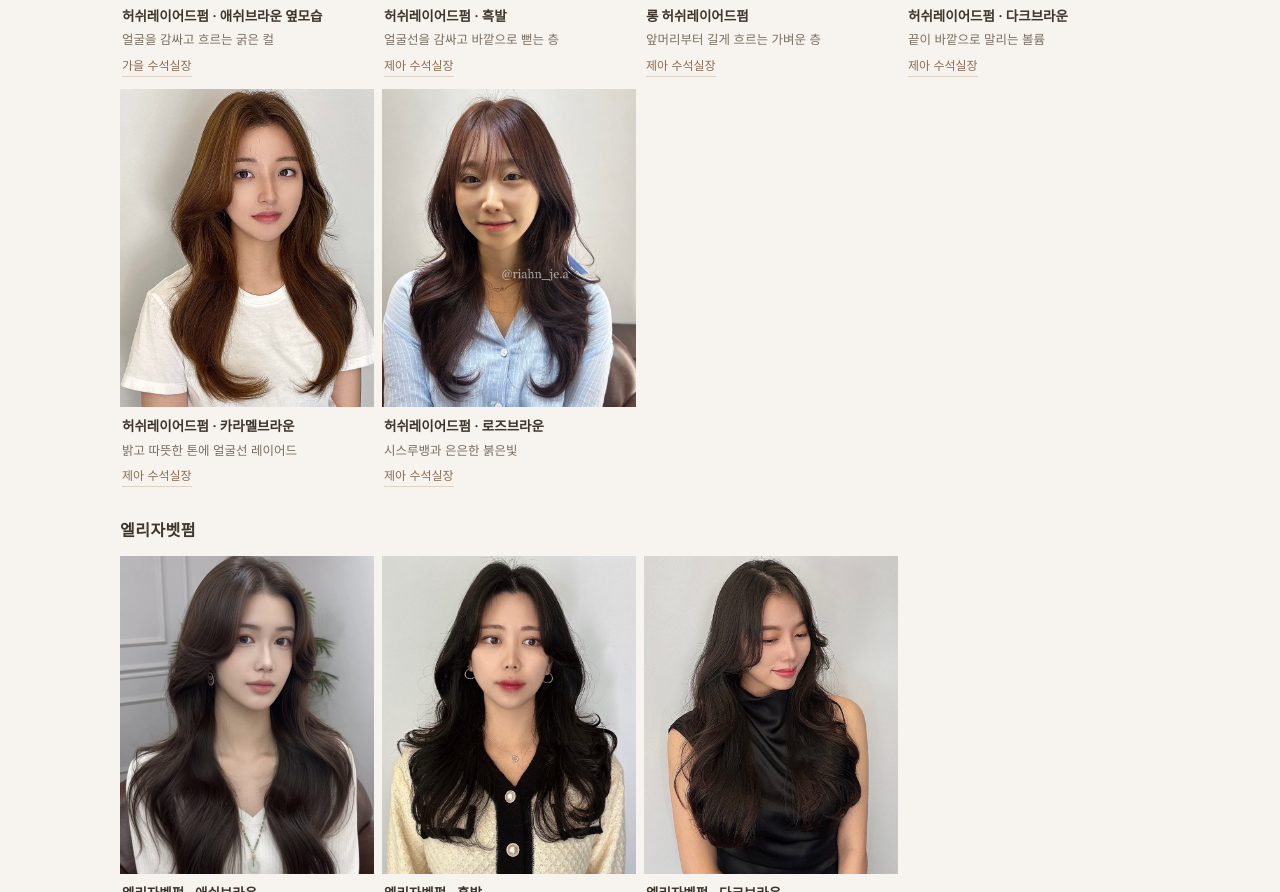
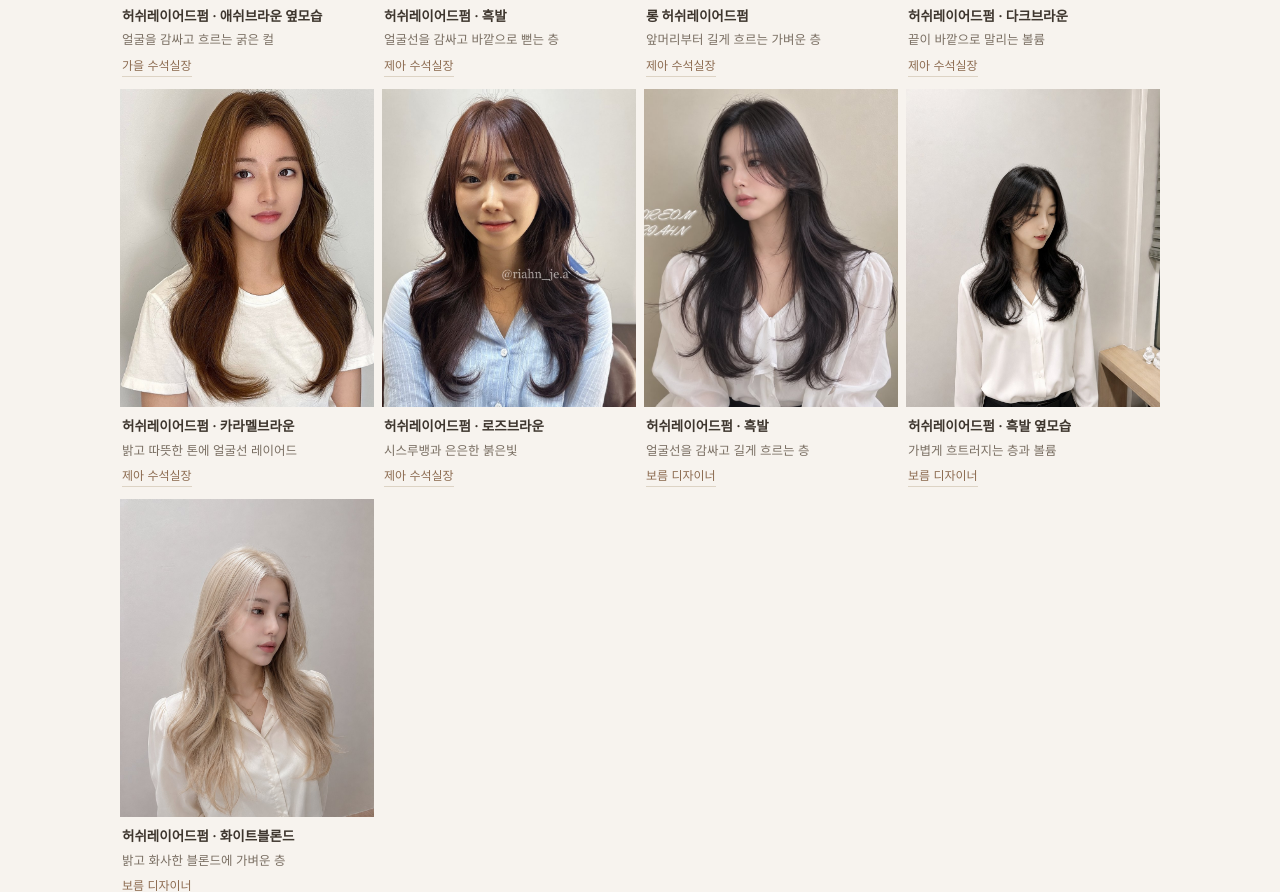
Before and after one commit to sunyoung76561-spec/riahn-anyang, a plain HTML site: page gallery/index.html in a window 1280 px wide. Shown: the part 6521-7413 px from the top of the page. Drawn offline with Linux system fonts and the light colour scheme.

Commit message:
갤러리: 보름 디자이너 사진 추가

```diff
--- a/gallery/index.html
+++ b/gallery/index.html
@@ -288,6 +288,7 @@
       <figure><img class="sty" src="../images/styles/g-hush-medium.jpg" alt="안양 미용실 리안헤어 안양일번가점 허쉬펌 · 다크브라운 - 가을 수석실장" width="1000" height="1334" loading="lazy"><figcaption><b>허쉬펌 · 다크브라운</b>얼굴선을 감싸는 굵은 볼륨<a class="by" href="../designers/#gaeul">가을 수석실장</a></figcaption></figure>
       <figure><img class="sty" src="../images/styles/g-hush-bang-perm.jpg" alt="안양 미용실 리안헤어 안양일번가점 앞머리 허쉬펌 - 가을 수석실장" width="1000" height="1461" loading="lazy"><figcaption><b>앞머리 허쉬펌</b>시스루뱅과 바깥으로 뻗는 층<a class="by" href="../designers/#gaeul">가을 수석실장</a></figcaption></figure>
       <figure><img class="sty" src="../images/styles/je-hush-bang.jpg" alt="안양 미용실 리안헤어 안양일번가점 앞머리 허쉬펌 · 흑발 - 제아 수석실장" width="1000" height="1000" loading="lazy"><figcaption><b>앞머리 허쉬펌 · 흑발</b>시스루뱅과 끝선 볼륨<a class="by" href="../designers/#jea">제아 수석실장</a></figcaption></figure>
+      <figure><img class="sty" src="../images/styles/bo-hush-wave.jpg" alt="안양 미용실 리안헤어 안양일번가점 허쉬펌 · 흑발 웨이브 - 보름 디자이너" width="1000" height="1000" loading="lazy"><figcaption><b>허쉬펌 · 흑발 웨이브</b>시스루뱅과 자연스러운 잔웨이브<a class="by" href="../designers/">보름 디자이너</a></figcaption></figure>
     </div>
     <h3 class="style-sub">허쉬레이어드펌</h3>
     <div class="gallery-grid">
@@ -305,18 +306,24 @@
       <figure><img class="sty" src="../images/styles/je-hl-dark.jpg" alt="안양 미용실 리안헤어 안양일번가점 허쉬레이어드펌 · 다크브라운 - 제아 수석실장" width="1000" height="1000" loading="lazy"><figcaption><b>허쉬레이어드펌 · 다크브라운</b>끝이 바깥으로 말리는 볼륨<a class="by" href="../designers/#jea">제아 수석실장</a></figcaption></figure>
       <figure><img class="sty" src="../images/styles/je-hl-caramel.jpg" alt="안양 미용실 리안헤어 안양일번가점 허쉬레이어드펌 · 카라멜브라운 - 제아 수석실장" width="1000" height="1000" loading="lazy"><figcaption><b>허쉬레이어드펌 · 카라멜브라운</b>밝고 따뜻한 톤에 얼굴선 레이어드<a class="by" href="../designers/#jea">제아 수석실장</a></figcaption></figure>
       <figure><img class="sty" src="../images/styles/je-hl-rose.jpg" alt="안양 미용실 리안헤어 안양일번가점 허쉬레이어드펌 · 로즈브라운 - 제아 수석실장" width="1000" height="1000" loading="lazy"><figcaption><b>허쉬레이어드펌 · 로즈브라운</b>시스루뱅과 은은한 붉은빛<a class="by" href="../designers/#jea">제아 수석실장</a></figcaption></figure>
+      <figure><img class="sty" src="../images/styles/bo-hl-black.jpg" alt="안양 미용실 리안헤어 안양일번가점 허쉬레이어드펌 · 흑발 - 보름 디자이너" width="1000" height="1000" loading="lazy"><figcaption><b>허쉬레이어드펌 · 흑발</b>얼굴선을 감싸고 길게 흐르는 층<a class="by" href="../designers/">보름 디자이너</a></figcaption></figure>
+      <figure><img class="sty" src="../images/styles/bo-hl-black2.jpg" alt="안양 미용실 리안헤어 안양일번가점 허쉬레이어드펌 · 흑발 옆모습 - 보름 디자이너" width="1000" height="1336" loading="lazy"><figcaption><b>허쉬레이어드펌 · 흑발 옆모습</b>가볍게 흐트러지는 층과 볼륨<a class="by" href="../designers/">보름 디자이너</a></figcaption></figure>
+      <figure><img class="sty" src="../images/styles/bo-blonde.jpg" alt="안양 미용실 리안헤어 안양일번가점 허쉬레이어드펌 · 화이트블론드 - 보름 디자이너" width="1000" height="1333" loading="lazy"><figcaption><b>허쉬레이어드펌 · 화이트블론드</b>밝고 화사한 블론드에 가벼운 층<a class="by" href="../designers/">보름 디자이너</a></figcaption></figure>
     </div>
     <h3 class="style-sub">엘리자벳펌</h3>
     <div class="gallery-grid">
       <figure><img class="sty" src="../images/styles/je-hl-long2.jpg" alt="안양 미용실 리안헤어 안양일번가점 엘리자벳펌 · 애쉬브라운 - 제아 수석실장" width="1000" height="1593" loading="lazy"><figcaption><b>엘리자벳펌 · 애쉬브라운</b>풍성한 볼륨과 윤기 있는 웨이브<a class="by" href="../designers/#jea">제아 수석실장</a></figcaption></figure>
       <figure><img class="sty" src="../images/styles/je-hush-wave.jpg" alt="안양 미용실 리안헤어 안양일번가점 엘리자벳펌 · 흑발 - 제아 수석실장" width="1000" height="1000" loading="lazy"><figcaption><b>엘리자벳펌 · 흑발</b>끝선에 크게 감기는 우아한 웨이브<a class="by" href="../designers/#jea">제아 수석실장</a></figcaption></figure>
       <figure><img class="sty" src="../images/styles/je-hush-long.jpg" alt="안양 미용실 리안헤어 안양일번가점 엘리자벳펌 · 다크브라운 - 제아 수석실장" width="1000" height="1000" loading="lazy"><figcaption><b>엘리자벳펌 · 다크브라운</b>차분한 뿌리에 굵게 말리는 끝선<a class="by" href="../designers/#jea">제아 수석실장</a></figcaption></figure>
+      <figure><img class="sty" src="../images/styles/bo-el-black.jpg" alt="안양 미용실 리안헤어 안양일번가점 엘리자벳펌 · 흑발 - 보름 디자이너" width="1000" height="1333" loading="lazy"><figcaption><b>엘리자벳펌 · 흑발</b>끝선에 크게 감기는 풍성한 컬<a class="by" href="../designers/">보름 디자이너</a></figcaption></figure>
+      <figure><img class="sty" src="../images/styles/bo-el-dark.jpg" alt="안양 미용실 리안헤어 안양일번가점 엘리자벳펌 · 다크브라운 - 보름 디자이너" width="1000" height="1250" loading="lazy"><figcaption><b>엘리자벳펌 · 다크브라운</b>시스루뱅과 우아한 굵은 웨이브<a class="by" href="../designers/">보름 디자이너</a></figcaption></figure>
     </div>
     <h3 class="style-sub">글레이스펌</h3>
     <div class="gallery-grid">
       <figure><img class="sty" src="../images/styles/je-hl-white.jpg" alt="안양 미용실 리안헤어 안양일번가점 글레이스펌 · 다크브라운 - 제아 수석실장" width="1000" height="1241" loading="lazy"><figcaption><b>글레이스펌 · 다크브라운</b>윤기 있게 흐르는 부드러운 결<a class="by" href="../designers/#jea">제아 수석실장</a></figcaption></figure>
       <figure><img class="sty" src="../images/styles/je-hl-store.jpg" alt="안양 미용실 리안헤어 안양일번가점 글레이스펌 · 내추럴브라운 - 제아 수석실장" width="1000" height="1500" loading="lazy"><figcaption><b>글레이스펌 · 내추럴브라운</b>얼굴을 감싸는 매끈한 컬<a class="by" href="../designers/#jea">제아 수석실장</a></figcaption></figure>
       <figure><img class="sty" src="../images/styles/je-hl-mocha.jpg" alt="안양 미용실 리안헤어 안양일번가점 글레이스펌 · 모카브라운 - 제아 수석실장" width="1000" height="1333" loading="lazy"><figcaption><b>글레이스펌 · 모카브라운</b>반짝이는 결에 자연스러운 웨이브<a class="by" href="../designers/#jea">제아 수석실장</a></figcaption></figure>
+      <figure><img class="sty" src="../images/styles/bo-gl-dark.jpg" alt="안양 미용실 리안헤어 안양일번가점 글레이스펌 · 다크브라운 - 보름 디자이너" width="1000" height="1333" loading="lazy"><figcaption><b>글레이스펌 · 다크브라운</b>윤기 있게 떨어지는 부드러운 결<a class="by" href="../designers/">보름 디자이너</a></figcaption></figure>
     </div>
     <h3 class="style-sub">레이어드C컬펌</h3>
     <div class="gallery-grid">
@@ -329,6 +336,7 @@
       <figure><img class="sty" src="../images/styles/je-lc-black.jpg" alt="안양 미용실 리안헤어 안양일번가점 레이어드C컬펌 · 흑발 - 제아 수석실장" width="1000" height="1000" loading="lazy"><figcaption><b>레이어드C컬펌 · 흑발</b>얼굴선 따라 안으로 말리는 C컬<a class="by" href="../designers/#jea">제아 수석실장</a></figcaption></figure>
       <figure><img class="sty" src="../images/styles/je-lc-choco.jpg" alt="안양 미용실 리안헤어 안양일번가점 중단발 레이어드C컬펌 · 초코브라운 - 제아 수석실장" width="1000" height="1445" loading="lazy"><figcaption><b>중단발 레이어드C컬펌 · 초코브라운</b>어깨 위로 감기는 단정한 C컬<a class="by" href="../designers/#jea">제아 수석실장</a></figcaption></figure>
       <figure><img class="sty" src="../images/styles/je-lc-wine.jpg" alt="안양 미용실 리안헤어 안양일번가점 중단발 C컬펌 · 와인브라운 - 제아 수석실장" width="1000" height="1449" loading="lazy"><figcaption><b>중단발 C컬펌 · 와인브라운</b>빛 받으면 붉게 비치는 C컬<a class="by" href="../designers/#jea">제아 수석실장</a></figcaption></figure>
+      <figure><img class="sty" src="../images/styles/bo-lc-black.jpg" alt="안양 미용실 리안헤어 안양일번가점 레이어드C컬펌 · 흑발 - 보름 디자이너" width="1000" height="1000" loading="lazy"><figcaption><b>레이어드C컬펌 · 흑발</b>앞머리와 안으로 말리는 끝선<a class="by" href="../designers/">보름 디자이너</a></figcaption></figure>
     </div>
     <h3 class="style-sub">샌드펌</h3>
     <div class="gallery-grid">
@@ -356,6 +364,7 @@
     </div>
     <h2 class="gallery-cat">염색</h2>
     <div class="gallery-grid">
+      <figure><img class="sty" src="../images/styles/bo-blonde.jpg" alt="안양 미용실 리안헤어 안양일번가점 허쉬레이어드펌 · 화이트블론드 - 보름 디자이너" width="1000" height="1333" loading="lazy"><figcaption><b>허쉬레이어드펌 · 화이트블론드</b>밝고 화사한 블론드에 가벼운 층<a class="by" href="../designers/">보름 디자이너</a></figcaption></figure>
       <figure><img class="sty" src="../images/styles/je-hl-caramel.jpg" alt="안양 미용실 리안헤어 안양일번가점 허쉬레이어드펌 · 카라멜브라운 - 제아 수석실장" width="1000" height="1000" loading="lazy"><figcaption><b>허쉬레이어드펌 · 카라멜브라운</b>밝고 따뜻한 톤에 얼굴선 레이어드<a class="by" href="../designers/#jea">제아 수석실장</a></figcaption></figure>
       <figure><img class="sty" src="../images/styles/je-hl-rose.jpg" alt="안양 미용실 리안헤어 안양일번가점 허쉬레이어드펌 · 로즈브라운 - 제아 수석실장" width="1000" height="1000" loading="lazy"><figcaption><b>허쉬레이어드펌 · 로즈브라운</b>시스루뱅과 은은한 붉은빛<a class="by" href="../designers/#jea">제아 수석실장</a></figcaption></figure>
       <figure><img class="sty" src="../images/styles/je-hl-long2.jpg" alt="안양 미용실 리안헤어 안양일번가점 엘리자벳펌 · 애쉬브라운 - 제아 수석실장" width="1000" height="1593" loading="lazy"><figcaption><b>엘리자벳펌 · 애쉬브라운</b>풍성한 볼륨과 윤기 있는 웨이브<a class="by" href="../designers/#jea">제아 수석실장</a></figcaption></figure>
```
